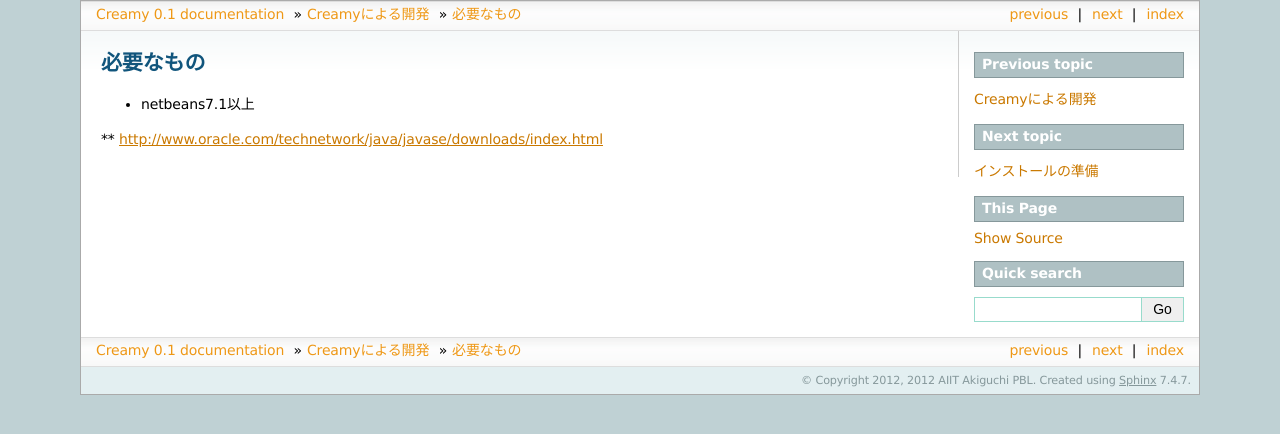
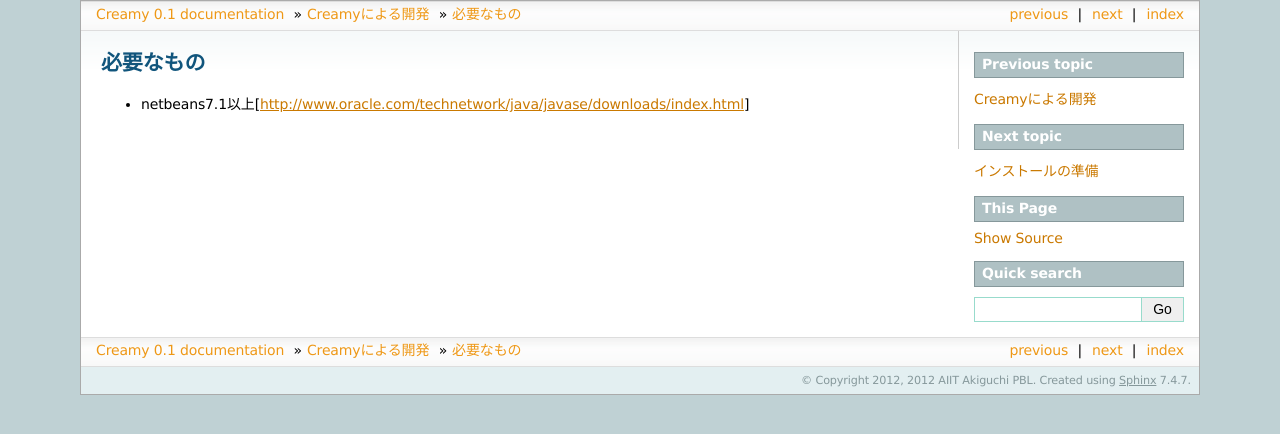
Before and after one commit to a1103ti/creamydocuments, a Sphinx documentation site: the page built from source/developing/requirements.rst, in a window 1280 px wide. Shown: the top 434 px of the page. Built offline with Sphinx 7.4.7, drawn with Linux system fonts in a browser that asks for light colours.

Commit message:
commit all

```diff
--- a/source/developing/requirements.rst
+++ b/source/developing/requirements.rst
@@ -1,5 +1,4 @@
 必要なもの
 =============
 
-* netbeans7.1以上
-** http://www.oracle.com/technetwork/java/javase/downloads/index.html
+* netbeans7.1以上[http://www.oracle.com/technetwork/java/javase/downloads/index.html]
```
Also changed, not shown: 7 other files.
